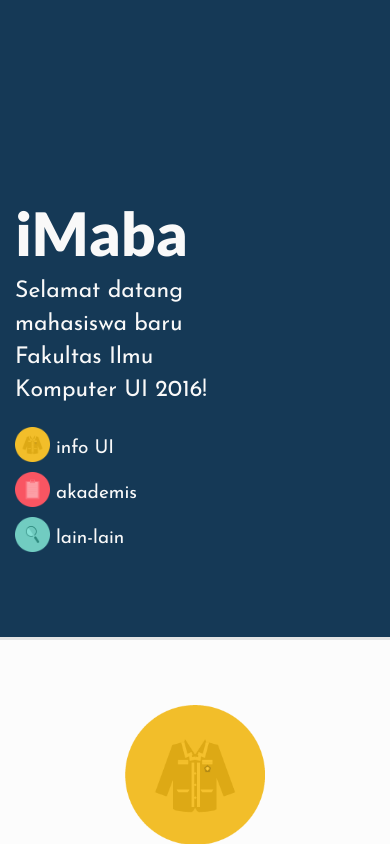
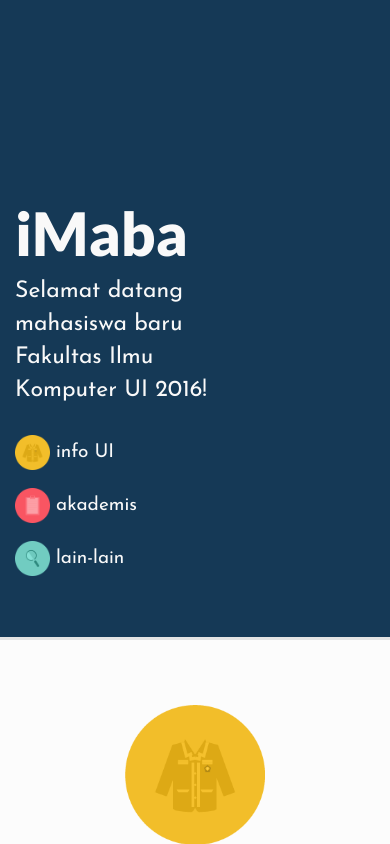
Before and after one commit to grgp/imaba-2016, a PHP site: page / in a window 390 px wide. Shown: the top 844 px of the page. Run offline with PHP 8.4, Linux system fonts and the light colour scheme; some libraries are stand-ins or nearby versions.

Commit message:
more tiny details

```diff
--- a/css/imaba.css
+++ b/css/imaba.css
@@ -52,7 +52,7 @@ hr {
   padding-right: 40px; }
   .splash-content img {
     max-width: 35px;
-    padding-top: 0px;
+    padding-top: 8px;
     margin-right: 6px;
     margin-bottom: 10px; }
   .splash-content h4 {
@@ -274,4 +274,11 @@ hr {
     font-weight: 400;
     color: #606060; }
 
+@media only screen and (min-device-width: 768px) and (max-device-width: 990px) {
+  #lain-lain .socmed img {
+    width: 70%; } }
+@media only screen and (max-device-width: 540px) {
+  #lain-lain .socmed img {
+    width: 70%; } }
+
 /*# sourceMappingURL=imaba.css.map */
--- a/index.html
+++ b/index.html
@@ -39,13 +39,13 @@
 						<p class="">Selamat datang mahasiswa baru Fakultas Ilmu Komputer UI 2016!</p>
 						<div class="row">
 							<div class="col-sm-4" id="btn-info-ui">
-								<a><img src="img/mainicons-05.png" alt="">info UI</a>
+								<a><img src="img/mainicons-05.png" alt=""><span>info UI</span></a>
 							</div>
 							<div class="col-sm-4" id="btn-academic">
-								<a><img src="img/mainicons-06.png" alt="">akademis</a>
+								<a><img src="img/mainicons-06.png" alt=""><span>akademis</span></a>
 							</div>
 							<div class="col-sm-4" id="btn-lain-lain">
-								<a><img src="img/mainicons-07.png" alt="">lain-lain</a>
+								<a><img src="img/mainicons-07.png" alt=""><span>lain-lain</span></a>
 							</div>
 						</div>
 					</div>
@@ -204,6 +204,7 @@
 							<p class="coba">Masih penasaran? Coba cek link-link dibawah:</p>
 							<ul>
 								<li><a href="https://www.khanacademy.org/economics-finance-domain/entrepreneurship2">> (Video) Khan Academy - Entrepreneurship</a></li>
+								<li><a href="https://www.youtube.com/watch?v=7Pq-S557XQU">> (Video) Humans Need Not Apply</a></li>
 								<li><a href=""></a></li>
 								<li><a href=""></a></li>
 							</ul>
--- a/sass/imaba/splash.scss
+++ b/sass/imaba/splash.scss
@@ -21,7 +21,7 @@
 
 	img {
 		max-width: 35px;
-		padding-top: 0px;
+		padding-top: 8px;
 		margin-right: 6px;
 		margin-bottom: 10px;
 	}
```
Also changed, not shown: sass/imaba/content.scss (+19 -1 lines), 1 other file.
